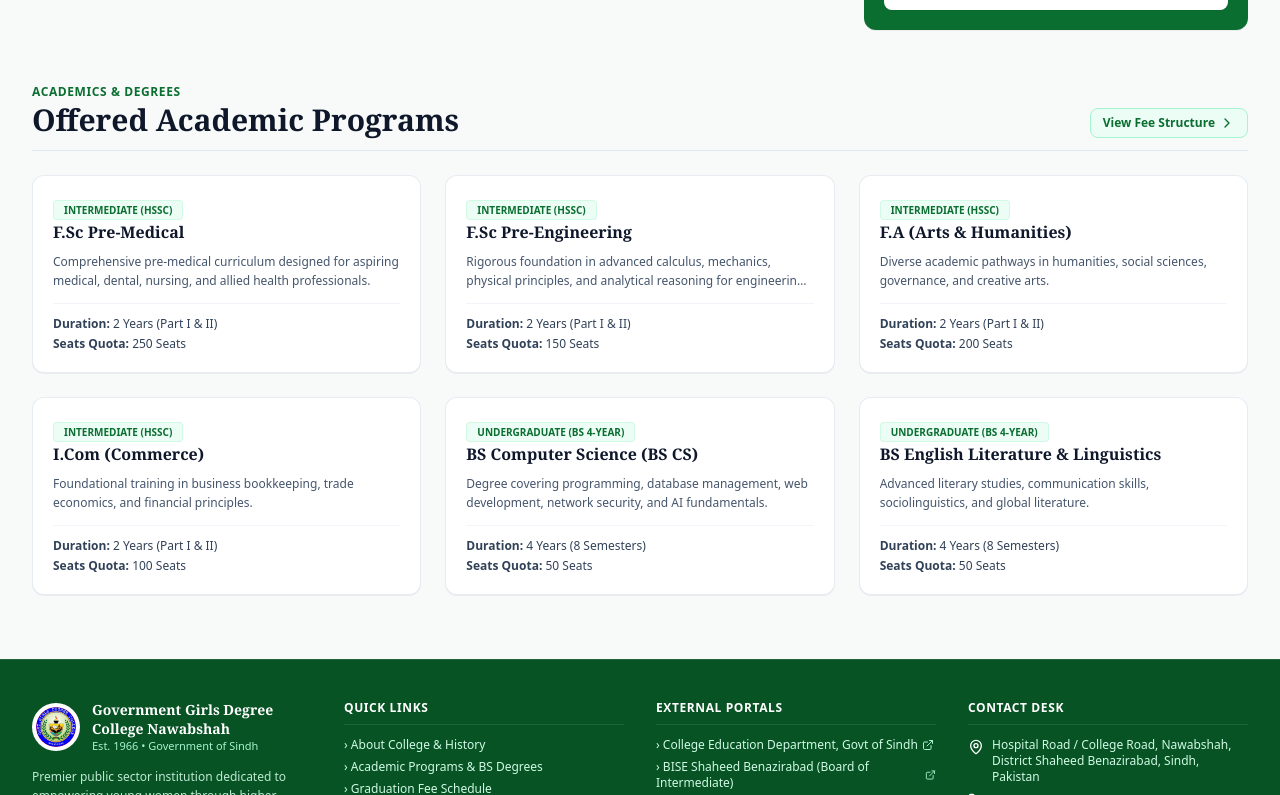
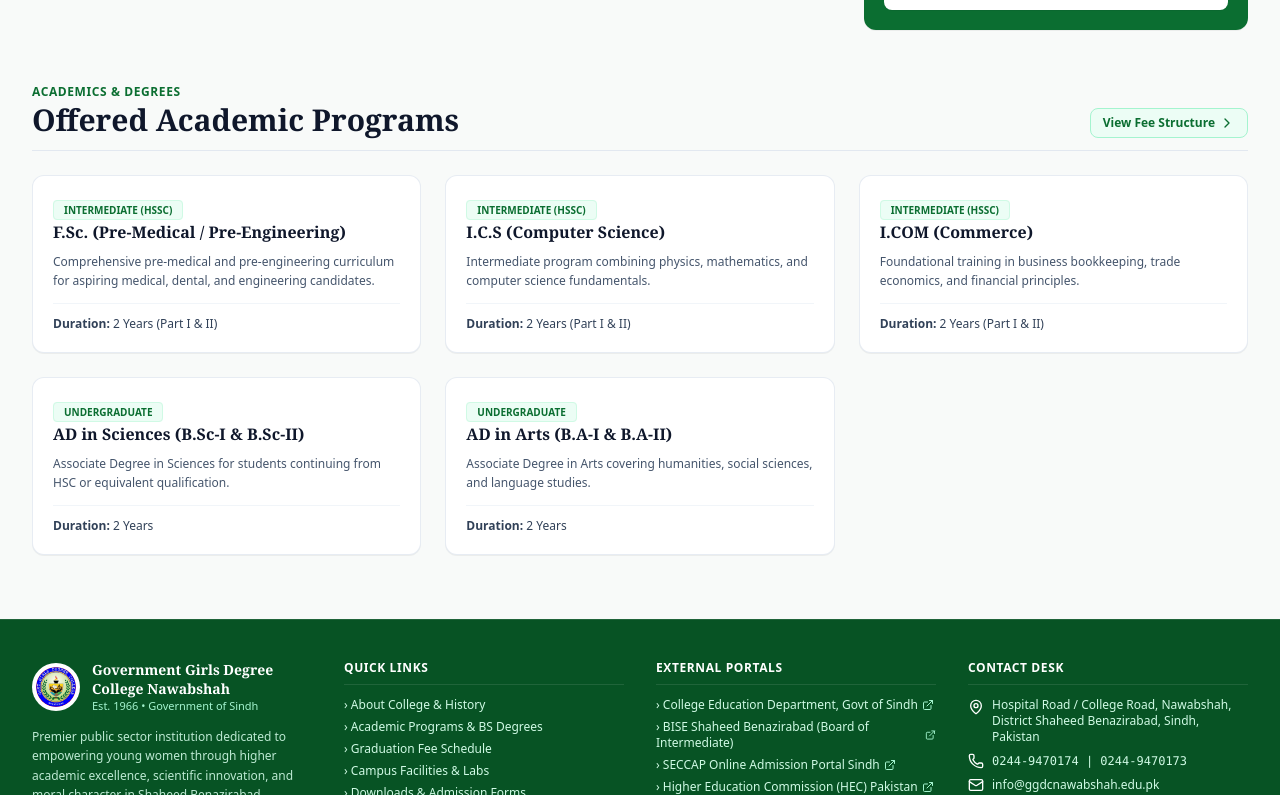
Before and after one commit to orbit-i/ggdcsba, a React (Vite) app: page / in a window 1280 px wide. Shown: the part 2616-3411 px from the top of the page. Built offline with nearby package versions, Linux system fonts and the light colour scheme; no server answers; the database is empty.

Commit message:
Add real principal/staff photos, remove placeholder content

```diff
--- a/src/components/pages/HomePage.tsx
+++ b/src/components/pages/HomePage.tsx
@@ -36,8 +36,54 @@ interface HomePageProps {
   onNavigate: (page: PageType) => void;
 }
 
+// Real academic programs — must match the Academics page exactly.
+// Kept local/hardcoded here because DataContext's `programs` array
+// currently holds outdated/fake entries (BS CS, BS English, etc.)
+const HOME_PROGRAMS = [
+  {
+    id: 1,
+    level: 'Intermediate (HSSC)',
+    title: 'F.Sc. (Pre-Medical / Pre-Engineering)',
+    description:
+      'Comprehensive pre-medical and pre-engineering curriculum for aspiring medical, dental, and engineering candidates.',
+    duration: '2 Years (Part I & II)',
+  },
+  {
+    id: 2,
+    level: 'Intermediate (HSSC)',
+    title: 'I.C.S (Computer Science)',
+    description:
+      'Intermediate program combining physics, mathematics, and computer science fundamentals.',
+    duration: '2 Years (Part I & II)',
+  },
+  {
+    id: 3,
+    level: 'Intermediate (HSSC)',
+    title: 'I.COM (Commerce)',
+    description:
+      'Foundational training in business bookkeeping, trade economics, and financial principles.',
+    duration: '2 Years (Part I & II)',
+  },
+  {
+    id: 4,
+    level: 'Undergraduate',
+    title: 'AD in Sciences (B.Sc-I & B.Sc-II)',
+    description:
+      'Associate Degree in Sciences for students continuing from HSC or equivalent qualification.',
+    duration: '2 Years',
+  },
+  {
+    id: 5,
+    level: 'Undergraduate',
+    title: 'AD in Arts (B.A-I & B.A-II)',
+    description:
+      'Associate Degree in Arts covering humanities, social sciences, and language studies.',
+    duration: '2 Years',
+  },
+];
+
 export const HomePage: React.FC<HomePageProps> = ({ onNavigate }) => {
-  const { collegeInfo, announcements, facilities, programs, usefulLinks } = useSiteData();
+  const { collegeInfo, announcements, facilities, usefulLinks } = useSiteData();
   const [selectedNotice, setSelectedNotice] = useState<any | null>(null);
   const [selectedFacility, setSelectedFacility] = useState<FacilityItem | null>(null);
 
@@ -408,7 +454,7 @@ export const HomePage: React.FC<HomePageProps> = ({ onNavigate }) => {
         </div>
       </section>
 
-      {/* 5. Academic Degree Programs */}
+      {/* 5. Academic Degree Programs (hardcoded to match Academics page — see HOME_PROGRAMS above) */}
       <section className="max-w-7xl mx-auto px-4 sm:px-8 space-y-6">
         <div className="flex flex-col sm:flex-row sm:items-end justify-between gap-2 border-b border-slate-200 pb-3">
           <div>
@@ -429,7 +475,7 @@ export const HomePage: React.FC<HomePageProps> = ({ onNavigate }) => {
         </div>
 
         <div className="grid grid-cols-1 md:grid-cols-2 lg:grid-cols-3 gap-6">
-          {(programs || []).slice(0, 6).map((prog) => (
+          {HOME_PROGRAMS.map((prog) => (
             <div
               key={prog.id}
               className="bg-white rounded-xl p-5 border border-slate-200/80 shadow-2xs hover:border-[#0B6E31] transition-all space-y-3 flex flex-col justify-between"
@@ -448,7 +494,6 @@ export const HomePage: React.FC<HomePageProps> = ({ onNavigate }) => {
 
               <div className="pt-3 border-t border-slate-100 text-xs text-slate-700 space-y-1">
                 <p><strong>Duration:</strong> {prog.duration}</p>
-                <p><strong>Seats Quota:</strong> {prog.seats} Seats</p>
               </div>
             </div>
           ))}
--- a/src/data/collegeData.ts
+++ b/src/data/collegeData.ts
@@ -32,7 +32,7 @@ export const COLLEGE_INFO = {
   // Principal's Message Section
   principalName: "Prof. Nasreen Wagan",
   principalTitle: "Principal & Institutional Head",
-  principalPhotoUrl: "/images/Principle_Profile",
+  principalPhotoUrl: "/images/Head.jpeg",
   principalMessage: "The principle of Government Girls Degree College Nawabshah is overjoyed to welcome the young masons of the Nation to a never failing stream of learning as The institution ever since its creation in 1966 is true to its commitment to the highest standard of all-inclusive and wide ranging education. The fair prestige of the college manifests itself in its achievements and its contribution to the nation building by producing responsible individuals who prove to be assets for our society. The college has no compromise on curriculum; it has been a symbol of success and pride for our youth as it offers multi-dimensional opportunities to students to find out their real genius and to make it known to the world. The institution is big name of satisfaction to the students and parents alike as it has awe inspiring qualities of discipline, great administration and security with Matchless standards of conducive learning environment. The teachers are highly qualified and dedicated too, who develop a positive teacher-student communication which makes this college highly esteemed place of learning desirable for everyone.",
   principalQuote: "Empowering Women Through Quality Higher Education, Leadership & Character Excellence.",
 
```
Also changed, not shown: public/images/Head.jpeg (added), public/images/Principle_Profile.jpeg (deleted).
